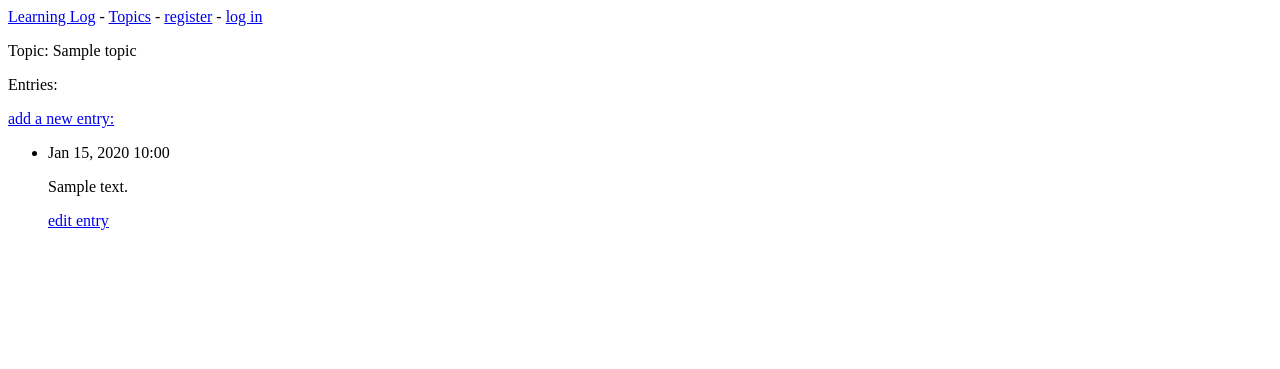
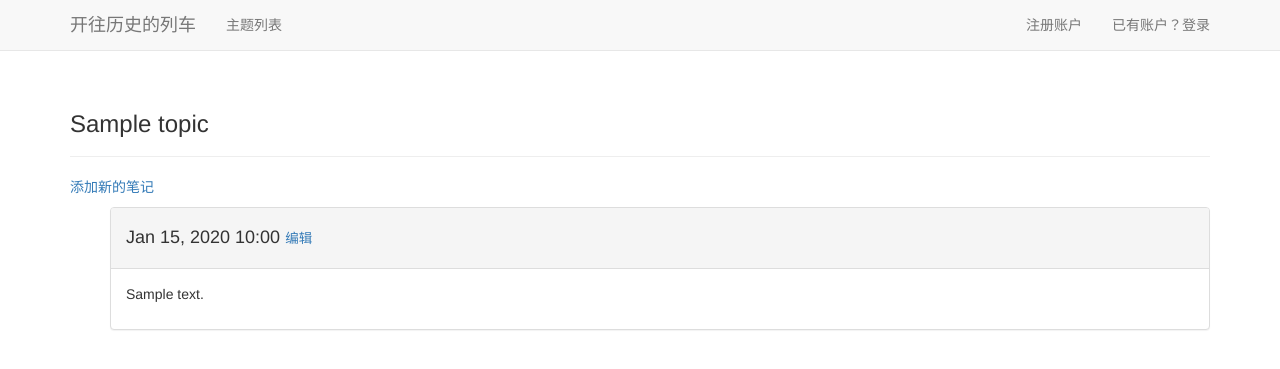
Before and after one commit to YGragon/DjangoLearningLogs, a Django app: template leaning_logs/templates/leaning_logs/topic.html in a window 1280 px wide. Shown: the top 369 px of the page. Run offline with Django 3.2, Linux system fonts and the light colour scheme; the template is opened without the code that fills it: most values are stand-ins (such as "Sample title", 1, 10 or a date in 2020); some libraries are stand-ins or nearby versions.

Commit message:
完成基本功能并优化页面

```diff
--- a/leaning_logs/templates/leaning_logs/base.html
+++ b/leaning_logs/templates/leaning_logs/base.html
@@ -1,12 +1,55 @@
-<p>
-  <a href="{% url 'leaning_logs:index' %}">Learning Log</a> -
-  <a href="{% url 'leaning_logs:topics' %}">Topics</a> -
-  {% if user.is_authenticated %}
-    Hello, {{ user.username }}.
-    <a href="{% url 'users:logout' %}">log out</a>
-  {% else %}
-    <a href="{% url 'users:register' %}">register</a> -
-    <a href="{% url 'users:login' %}">log in</a>
-  {% endif %}
-</p>
-{% block content %}{% endblock content %}
+{% load bootstrap3 %}
+
+<!DOCTYPE html>
+<html lang="en">
+<head>
+    <meta charset="utf-8">
+    <meta http-equiv="X-UA-Compatlible" content="IE=edge">
+    <meta name="Viewport" content="width=device-width, inital-scale=1">
+
+    <title>开往历史的列车,正在发车...</title>
+
+    {% bootstrap_css %}
+    {% bootstrap_javascript %}
+</head>
+<body>
+    <!-- Static navbar -->
+    <nav class="navbar navbar-default navbar-static-top">
+        <div class="container">
+            <div class="navbar-header">
+                <button type="button" class="navbar-toggle collapsed"
+                data-toggle="collapse" data-target="#navbar"
+                aria-expanded="false" aria-controls="navbar">
+                </button>
+                <a class="navbar-brand" href="{% url 'leaning_logs:index' %}">开往历史的列车</a>
+            </div>
+            <div id="navbar" class="navbar-collapse collapse">
+                <ul class="nav navbar-nav">
+                    <li><a href="{% url 'leaning_logs:topics' %}">主题列表</a></li>
+                </ul>
+
+                <ul class="nav navbar-nav navbar-right">
+                    {% if user.is_authenticated %}
+                        <li><a> 欢迎你，{{user.username }}.</a></li>
+                        <li><a href="{% url 'users:logout' %}"> 退出登录</a></li>
+                    {% else %}
+                        <li><a href="{% url 'users:register' %}"> 注册账户</a></li>
+                        <li><a href="{% url 'users:login' %}"> 已有账户？登录</a></li>
+                    {% endif %}
+                </ul>
+            </div>
+            <!-- /.nav-collapse -->
+        </div>
+    </nav>
+
+    <div class="container">
+        <div class="page-header">
+            {% block header %}{% endblock header %}
+        </div>
+        <div>
+            {% block content %}{% endblock content %}
+        </div>
+    </div>
+    <!-- /container -->
+</body>
+</html>
--- a/leaning_logs/templates/leaning_logs/topic.html
+++ b/leaning_logs/templates/leaning_logs/topic.html
@@ -1,24 +1,34 @@
 {% extends 'leaning_logs/base.html' %}
+
+{% block header %}
+  <h3>{{ topic}}</h3>
+{% endblock header %}
 
 {% block content %}
 
-  <p>Topic: {{ topic }}</p>
-
-  <p>Entries:</p>
   <p>
-    <a href="{% url 'leaning_logs:new_entry' topic.id %}">add a new entry: </a>
+    <a href="{% url 'leaning_logs:new_entry' topic.id %}">添加新的笔记 </a>
   </p>
   <ul>
   {% for entry in entries %}
-    <li>
-      <p>{{ entry.date_added|date:'M d, Y H:i' }}</p>
-      <p>{{ entry.text|linebreaks }}</p>
-      <p><a href="{% url 'leaning_logs:edit_entry' entry.id %}">edit entry</a></p>
-    </li>
+    <div class="panel panel-default">
+      <div class="panel-heading">
+        <h4>
+          {{ entry.date_added|date:'M d, Y H:i' }}
+          <small>
+            <a href="{% url 'leaning_logs:edit_entry' entry.id %}">编辑</a>
+          </small>
+        </h4>
+      </div>
+
+      <div class="panel-body">
+        {{ entry.text|linebreaks }}
+      </div>
+      <!-- panel -->
+    </div>
+
   {% empty %}
-    <li>
-      There are no entries for this topic yet.
-    </li>
+    当前主题下还没有笔记哦~，快去记录你的人生吧！
   {% endfor %}
   </ul>
 
```
Also changed, not shown: leaning_log/settings.py (+8 -0 lines), leaning_logs/templates/leaning_logs/index.html (+13 -1 lines), leaning_logs/templates/leaning_logs/new_topic.html (+14 -3 lines), leaning_logs/templates/leaning_logs/topics.html (+12 -3 lines), users/templates/users/login.html (+11 -8 lines), db.sqlite3.
